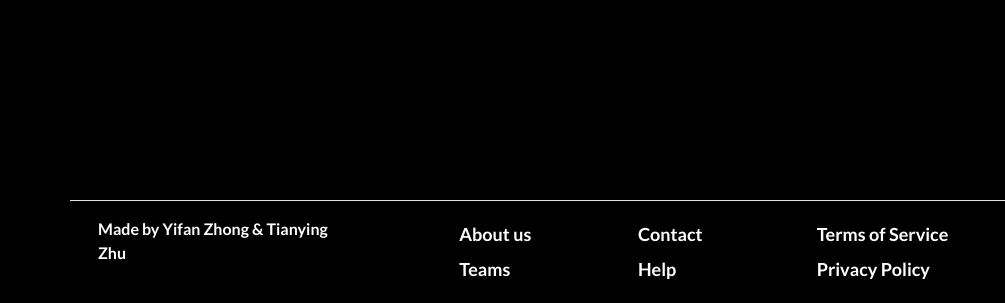
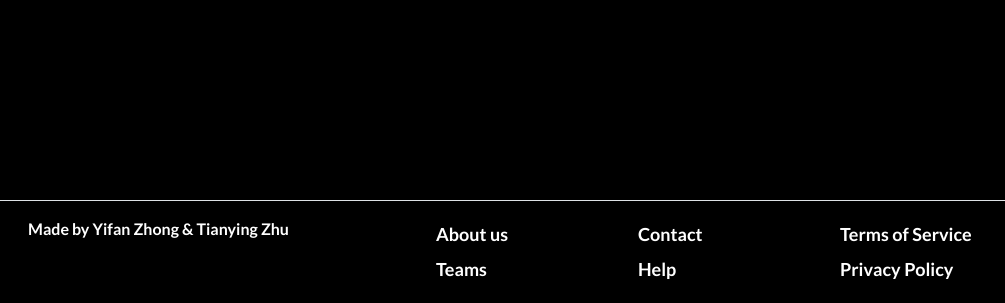
Before and after one commit to SebastianTianying/DiagnoML-Health-Analytics, a Flask app: page / in a window 1280 px wide. Shown: the part 497-800 px from the top of the page, without its empty margins (0-1005 px from the left). Run offline with Flask 2, Linux system fonts and the light colour scheme; some libraries are stand-ins or nearby versions.

Commit message:
Edit home page structure

```diff
--- a/frontend/templates/home.html
+++ b/frontend/templates/home.html
@@ -15,12 +15,12 @@
 </head>
 
 <body class="bg-black">
-    <div class="container">
+    <div class="container-fluid">
         <header>
-            <div class="container border-bottom bg-black">
+            <div class="container-fluid border-bottom bg-black">
                 <nav class="navbar">
                     <div class="container">
-                        <a class="navbar__brand navbar-brand" href="#">
+                        <a class="navbar__brand navbar-brand" href="/">
                             <img src="/static/UpperLeft Logo.svg" alt="The DiagnoML logo" width="110px" height="45px">
                         </a>
                         <nav class="nav justify-content-end">
@@ -35,7 +35,7 @@
         </header>
 
         <main class="main">
-            <div class="d-flex container justify-content-center">
+            <div class="container-fuild d-flex justify-content-center">
                 <div class="row">
                     <div class="col"></div>
                     <div class="col">
@@ -44,8 +44,8 @@
                         </div>
                         <form class="form" method="POST" enctype=multipart/form-data>
                             <div class="mb-3">
-                                <label for="form_file" class="main__form-label form-label text-light">Upload image here</label>
-                                <input class="form-control" type="file" name="file" id="form_file" accept="image/png, image/jpeg">
+                                <label for="formFile" class="main__form-label form-label text-light">Upload image here</label>
+                                <input class="form-control" type="file" name="file" id="formFile" accept="image/png, image/jpeg">
                             </div>
                             <input type="submit" class="main__button btn btn-outline-primary" value="Submit"/>
                         </form>
@@ -56,7 +56,7 @@
         </main>
 
         <footer class="footer">
-            <div class="container fixed-bottom">
+            <div class="container-fluid fixed-bottom">
                 <div class="footer__content row p-3 border-top">
                     <div class="left col-3">
                         <a class="footer__item">Made by Yifan Zhong & Tianying Zhu</a>
```
Also changed, not shown: frontend/static/images/bacteria_api-test.jpeg (added).
